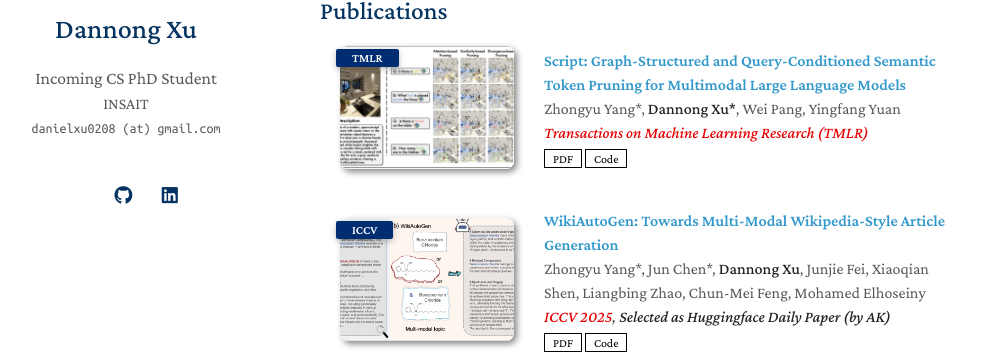
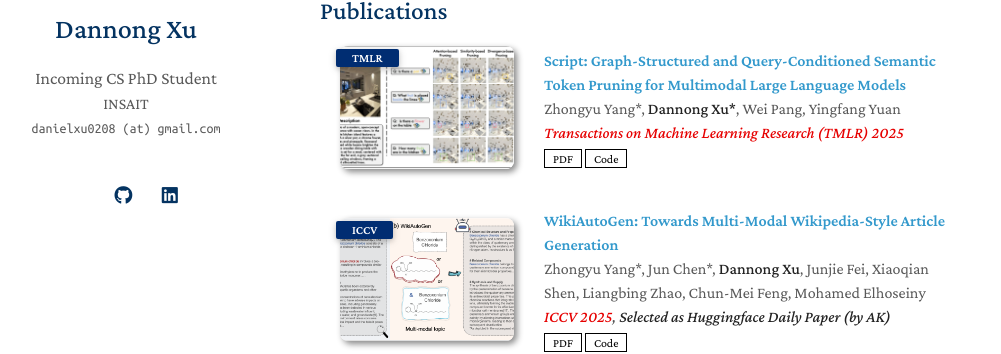
Before and after one commit to Danielxu0208/Danielxu0208.github.io, a Jekyll site: the page built from index.md, in a window 1280 px wide and 900 px high, scrolled down 700 px. Shown: the part 201-555 px from the top of the window, without its empty margins (150-1151 px from the left). Built offline with Jekyll 4.4.1, drawn with Linux system fonts in a browser that asks for light colours; a style sheet for code colours, icons or effects is not loaded; our own code applies the rules of GitHub Pages for plain Markdown files.

Commit message:
Update publications.yml

```diff
--- a/_data/publications.yml
+++ b/_data/publications.yml
@@ -4,7 +4,7 @@ main:
   - title: "Script: Graph-Structured and Query-Conditioned Semantic Token Pruning for Multimodal Large Language Models"
     authors: Zhongyu Yang*, <strong>Dannong Xu*</strong>, Wei Pang, Yingfang Yuan
     conference_short: TMLR
-    conference: <strong><span style="color:#e60000">Transactions on Machine Learning Research (TMLR)</span></strong>
+    conference: <strong><span style="color:#e60000">Transactions on Machine Learning Research (TMLR) 2025</span></strong>
     pdf: https://arxiv.org/pdf/2503.19065
     code: https://01yzzyu.github.io/script.github.io/
     image: ./assets/img/comparsion.png
```
